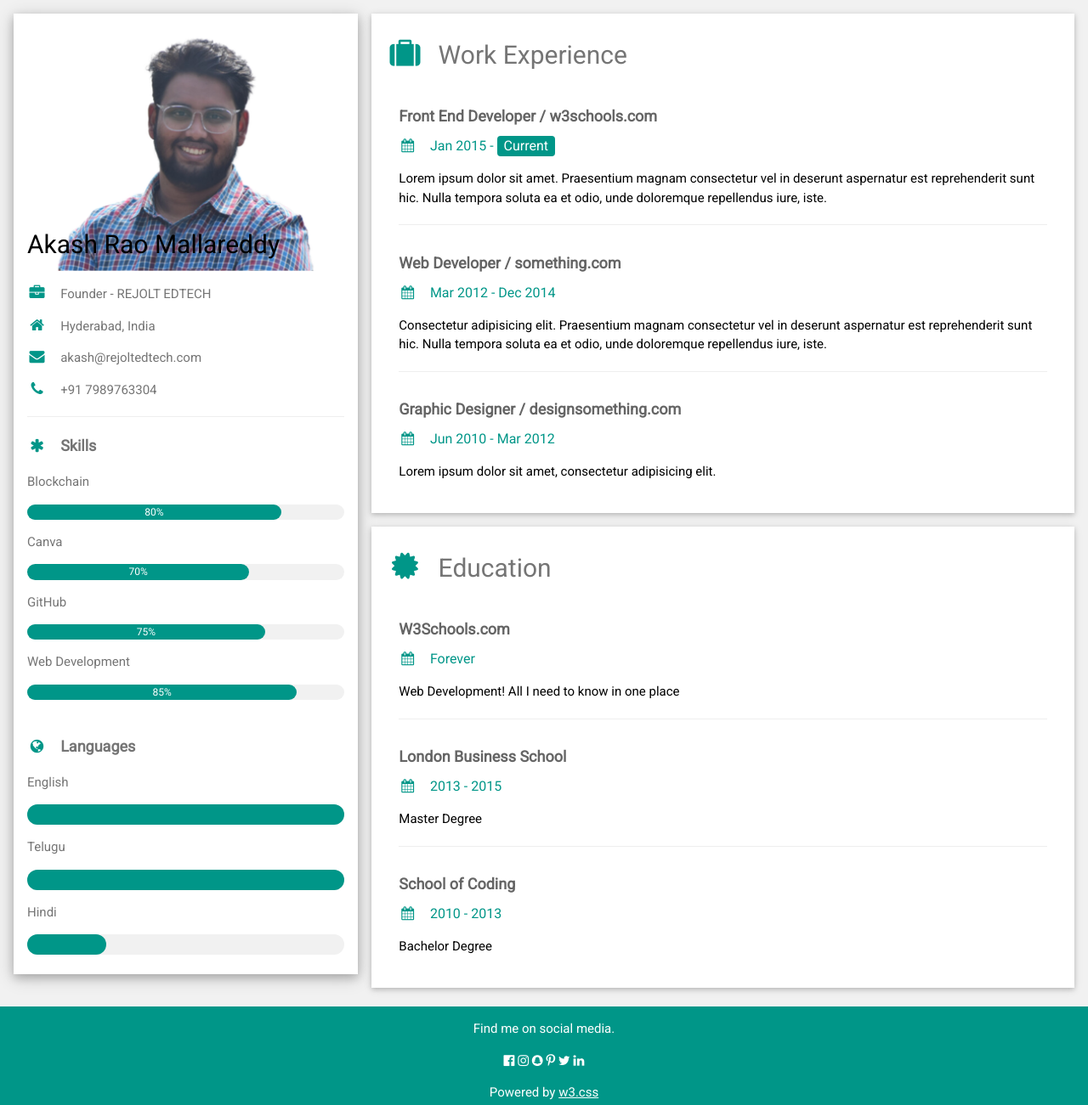
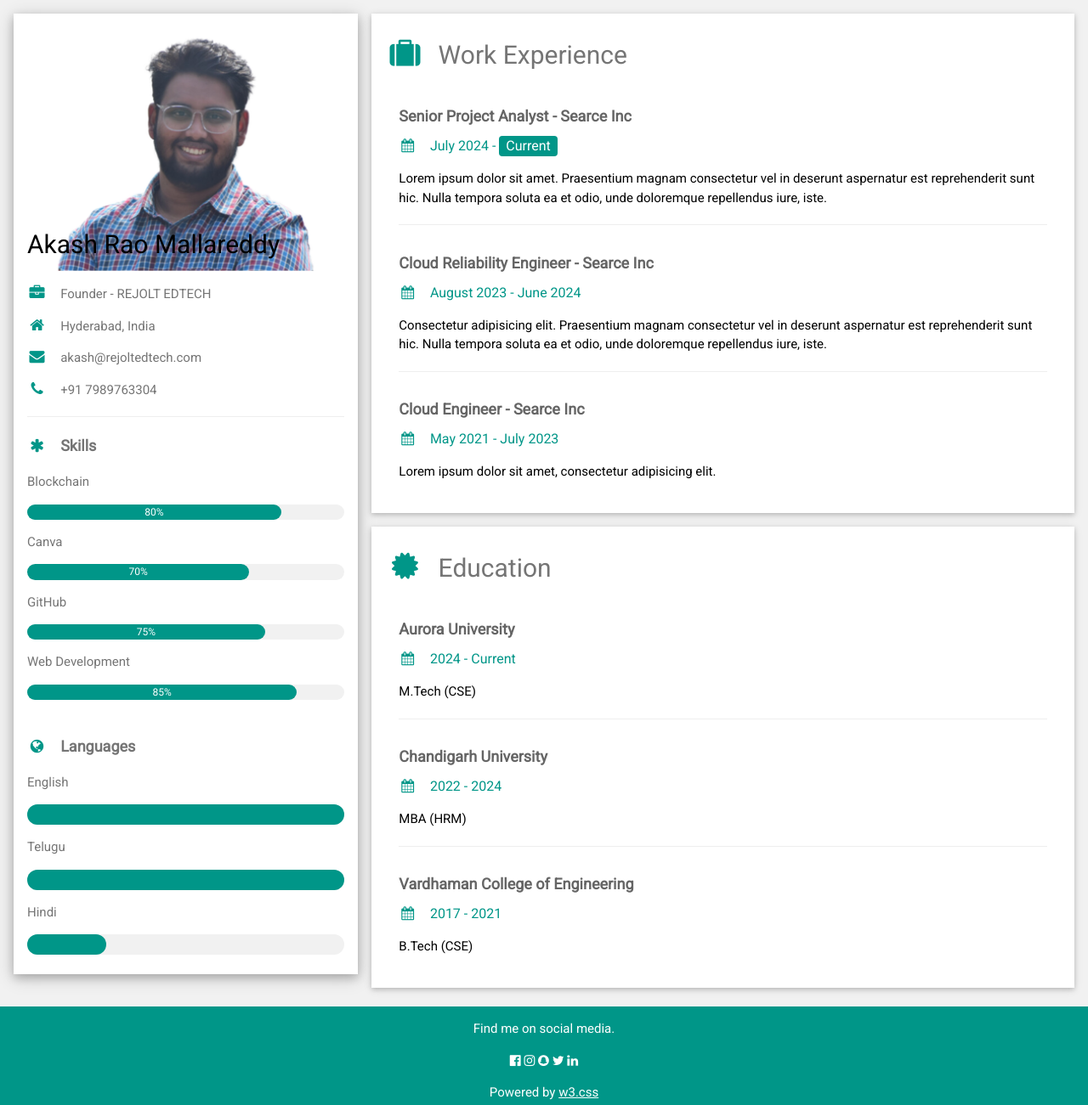
Before and after one commit to vigneshk-4/MyPortfolio, a plain HTML site: page index.html in a window 1280 px wide. Shown: the whole page at 85% size. Drawn offline with nearby package versions, Linux system fonts and the light colour scheme.

Commit message:
Update index.html

```diff
--- a/index.html
+++ b/index.html
@@ -83,20 +83,20 @@ html,body,h1,h2,h3,h4,h5,h6 {font-family: "Roboto", sans-serif}
       <div class="w3-container w3-card w3-white w3-margin-bottom">
         <h2 class="w3-text-grey w3-padding-16"><i class="fa fa-suitcase fa-fw w3-margin-right w3-xxlarge w3-text-teal"></i>Work Experience</h2>
         <div class="w3-container">
-          <h5 class="w3-opacity"><b>Front End Developer / w3schools.com</b></h5>
-          <h6 class="w3-text-teal"><i class="fa fa-calendar fa-fw w3-margin-right"></i>Jan 2015 - <span class="w3-tag w3-teal w3-round">Current</span></h6>
+          <h5 class="w3-opacity"><b>Senior Project Analyst - Searce Inc</b></h5>
+          <h6 class="w3-text-teal"><i class="fa fa-calendar fa-fw w3-margin-right"></i>July 2024 - <span class="w3-tag w3-teal w3-round">Current</span></h6>
           <p>Lorem ipsum dolor sit amet. Praesentium magnam consectetur vel in deserunt aspernatur est reprehenderit sunt hic. Nulla tempora soluta ea et odio, unde doloremque repellendus iure, iste.</p>
           <hr>
         </div>
         <div class="w3-container">
-          <h5 class="w3-opacity"><b>Web Developer / something.com</b></h5>
-          <h6 class="w3-text-teal"><i class="fa fa-calendar fa-fw w3-margin-right"></i>Mar 2012 - Dec 2014</h6>
+          <h5 class="w3-opacity"><b>Cloud Reliability Engineer - Searce Inc</b></h5>
+          <h6 class="w3-text-teal"><i class="fa fa-calendar fa-fw w3-margin-right"></i>August 2023 - June 2024</h6>
           <p>Consectetur adipisicing elit. Praesentium magnam consectetur vel in deserunt aspernatur est reprehenderit sunt hic. Nulla tempora soluta ea et odio, unde doloremque repellendus iure, iste.</p>
           <hr>
         </div>
         <div class="w3-container">
-          <h5 class="w3-opacity"><b>Graphic Designer / designsomething.com</b></h5>
-          <h6 class="w3-text-teal"><i class="fa fa-calendar fa-fw w3-margin-right"></i>Jun 2010 - Mar 2012</h6>
+          <h5 class="w3-opacity"><b>Cloud Engineer - Searce Inc</b></h5>
+          <h6 class="w3-text-teal"><i class="fa fa-calendar fa-fw w3-margin-right"></i>May 2021 - July 2023</h6>
           <p>Lorem ipsum dolor sit amet, consectetur adipisicing elit. </p><br>
         </div>
       </div>
@@ -104,21 +104,21 @@ html,body,h1,h2,h3,h4,h5,h6 {font-family: "Roboto", sans-serif}
       <div class="w3-container w3-card w3-white">
         <h2 class="w3-text-grey w3-padding-16"><i class="fa fa-certificate fa-fw w3-margin-right w3-xxlarge w3-text-teal"></i>Education</h2>
         <div class="w3-container">
-          <h5 class="w3-opacity"><b>W3Schools.com</b></h5>
-          <h6 class="w3-text-teal"><i class="fa fa-calendar fa-fw w3-margin-right"></i>Forever</h6>
-          <p>Web Development! All I need to know in one place</p>
+          <h5 class="w3-opacity"><b>Aurora University</b></h5>
+          <h6 class="w3-text-teal"><i class="fa fa-calendar fa-fw w3-margin-right"></i>2024 - Current</h6>
+          <p>M.Tech (CSE)</p>
           <hr>
         </div>
         <div class="w3-container">
-          <h5 class="w3-opacity"><b>London Business School</b></h5>
-          <h6 class="w3-text-teal"><i class="fa fa-calendar fa-fw w3-margin-right"></i>2013 - 2015</h6>
-          <p>Master Degree</p>
+          <h5 class="w3-opacity"><b>Chandigarh University</b></h5>
+          <h6 class="w3-text-teal"><i class="fa fa-calendar fa-fw w3-margin-right"></i>2022 - 2024</h6>
+          <p>MBA (HRM)</p>
           <hr>
         </div>
         <div class="w3-container">
-          <h5 class="w3-opacity"><b>School of Coding</b></h5>
-          <h6 class="w3-text-teal"><i class="fa fa-calendar fa-fw w3-margin-right"></i>2010 - 2013</h6>
-          <p>Bachelor Degree</p><br>
+          <h5 class="w3-opacity"><b>Vardhaman College of Engineering</b></h5>
+          <h6 class="w3-text-teal"><i class="fa fa-calendar fa-fw w3-margin-right"></i>2017 - 2021</h6>
+          <p>B.Tech (CSE)</p><br>
         </div>
       </div>
 
@@ -136,7 +136,6 @@ html,body,h1,h2,h3,h4,h5,h6 {font-family: "Roboto", sans-serif}
   <i class="fa fa-facebook-official w3-hover-opacity"></i>
   <i class="fa fa-instagram w3-hover-opacity"></i>
   <i class="fa fa-snapchat w3-hover-opacity"></i>
-  <i class="fa fa-pinterest-p w3-hover-opacity"></i>
   <i class="fa fa-twitter w3-hover-opacity"></i>
   <i class="fa fa-linkedin w3-hover-opacity"></i>
   <p>Powered by <a href="https://www.w3schools.com/w3css/default.asp" target="_blank">w3.css</a></p>
```
